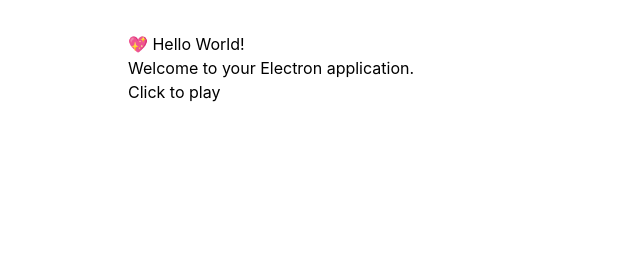
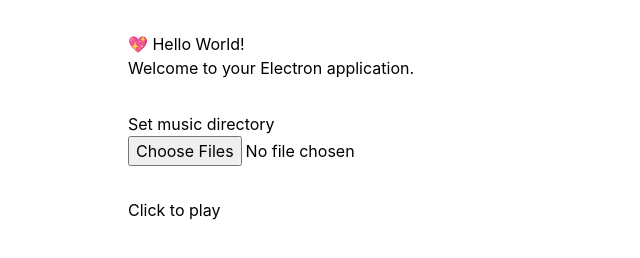
Before and after one commit to process404/musicPlayer, an Electron app: page src/index.html in a window 800 px wide. Shown: the whole page, without its empty margins (0-640 px from the left). Drawn offline with nearby package versions, Linux system fonts and the light colour scheme.

Commit message:
folder select html

```diff
--- a/src/index.html
+++ b/src/index.html
@@ -3,12 +3,16 @@
   <head>
     <meta charset="UTF-8" />
     <title>Hello World!</title>
-    <link rel="stylesheet" href="./css/output.css" />
+    <link rel="stylesheet" href="./css/output.css"/>
     <script src="./js/music.js" defer></script>
   </head>
   <body class="h-screen">
     <h1>💖 Hello World!</h1>
     <p>Welcome to your Electron application.</p>
-    <h1 id="playClick">Click to play</h1>
+    <h1 class="mt-8">Set music directory</h1>
+    <input type="file" id="filepicker" name="fileList" webkitdirectory multiple />
+
+    <h1 id="playClick" class="mt-8">Click to play</h1>
+
   </body>
 </html>
```
Also changed, not shown: src/css/output.css.
